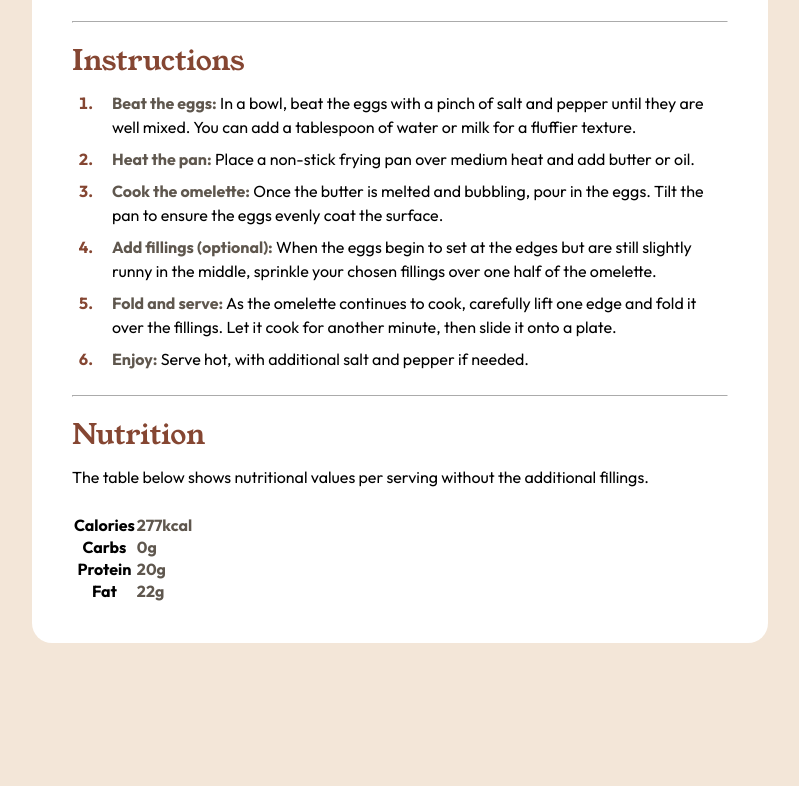
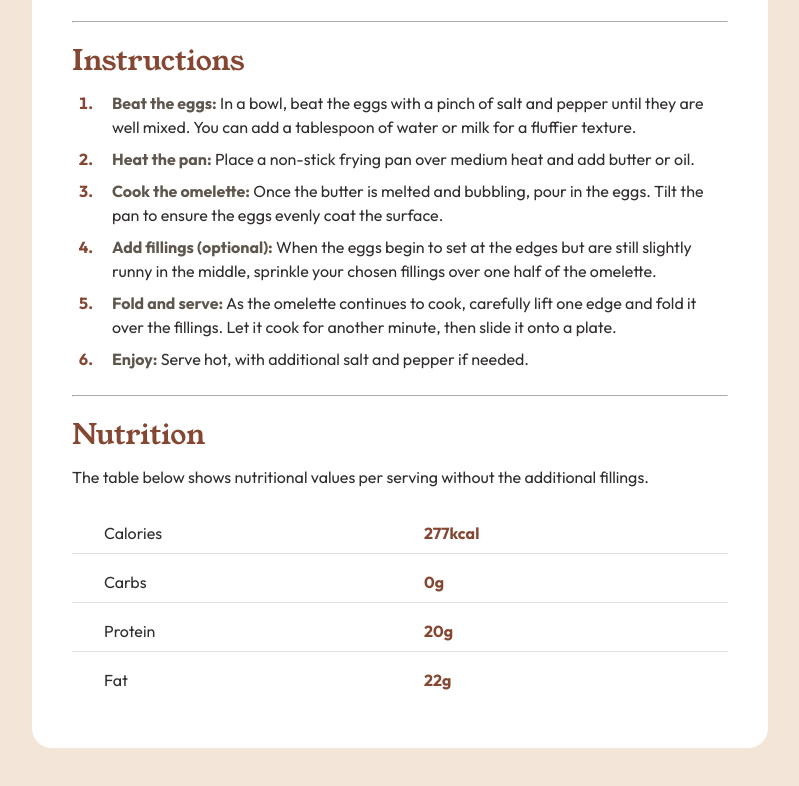
Before and after one commit to boysers/frontend-mentor-recipe-page, a plain HTML site: page index.html in a window 1280 px wide. Shown: the part 1028-1814 px from the top of the page, without its empty margins (240-1039 px from the left). Before the commit the page ends 1671 px from the top, so only its background shows below. Drawn offline with Linux system fonts and the light colour scheme.

Commit message:
feat(styles): nutrition table

```diff
--- a/assets/css/style.css
+++ b/assets/css/style.css
@@ -36,6 +36,8 @@
   --color-stone-900: hsl(24, 5%, 18%);
 
   --color-light: hsl(0, 0%, 100%);
+
+  --color-grey-light: hsl(0, 0%, 88%);
 }
 
 /* Reset CSS */
@@ -55,6 +57,7 @@ html {
 body {
   font-size: 1rem;
   background-color: var(--color-stone-100);
+  color: var(--color-stone-900);
 }
 
 h1,
@@ -121,7 +124,7 @@ hr {
 
 /* Main container */
 .container {
-  padding-top: 7.5rem;
+  padding: 7.5rem 0;
 }
 
 /* Recipe */
@@ -154,6 +157,35 @@ hr {
   list-style: disc;
 }
 
+/* Nutrition Table */
+.nutrition-table {
+  width: 100%;
+}
+
+.nutrition-table__list {
+  list-style: none;
+  padding: 0;
+}
+
+.nutrition-table__item {
+  display: flex;
+  justify-content: space-between;
+}
+
+.nutrition-table__item:not(.nutrition-table__item:last-child) {
+  border-bottom: 1px solid var(--color-grey-light);
+}
+
+.nutrition-table__label,
+.nutrition-table__value {
+  flex: 1;
+  padding: 0.5rem 1rem;
+}
+
+.nutrition-table__value > strong {
+  color: var(--color-brown);
+}
+
 @media (max-width: 768px) {
   body {
     background-color: transparent;
@@ -164,7 +196,7 @@ hr {
   }
 
   .container {
-    padding-top: 0;
+    padding: 0;
   }
 
   .recipe {
--- a/index.html
+++ b/index.html
@@ -91,24 +91,28 @@
           additional fillings.
         </p>
 
-        <table>
-          <tr>
-            <th>Calories</th>
-            <td><strong>277kcal</strong></td>
-          </tr>
-          <tr>
-            <th>Carbs</th>
-            <td><strong>0g</strong></td>
-          </tr>
-          <tr>
-            <th>Protein</th>
-            <td><strong>20g</strong></td>
-          </tr>
-          <tr>
-            <th>Fat</th>
-            <td><strong>22g</strong></td>
-          </tr>
-        </table>
+        <div class="nutrition-table">
+          <ul class="nutrition-table__list">
+            <li class="nutrition-table__item">
+              <span class="nutrition-table__label">Calories</span>
+              <span class="nutrition-table__value"
+                ><strong>277kcal</strong></span
+              >
+            </li>
+            <li class="nutrition-table__item">
+              <span class="nutrition-table__label">Carbs</span>
+              <span class="nutrition-table__value"><strong>0g</strong></span>
+            </li>
+            <li class="nutrition-table__item">
+              <span class="nutrition-table__label">Protein</span>
+              <span class="nutrition-table__value"><strong>20g</strong></span>
+            </li>
+            <li class="nutrition-table__item">
+              <span class="nutrition-table__label">Fat</span>
+              <span class="nutrition-table__value"><strong>22g</strong></span>
+            </li>
+          </ul>
+        </div>
       </article>
     </main>
   </body>
```
